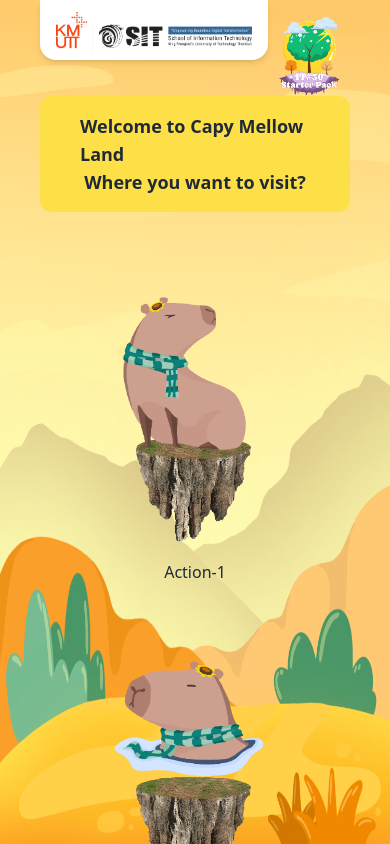
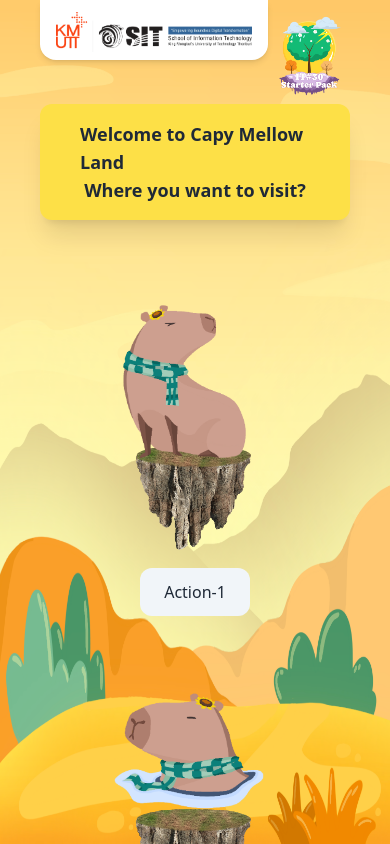
Before and after one commit to FameNu/IT30-Starter-Pack, a Vue app: page / in a window 390 px wide. Shown: the top 844 px of the page. Built offline with nearby package versions, Linux system fonts and the light colour scheme.

Commit message:
refactor: Improve responsiveness of card list and card hovering

```diff
--- a/src/components/homeComponent/Card.vue
+++ b/src/components/homeComponent/Card.vue
@@ -7,7 +7,8 @@ defineProps({
     type: String,
     default: ''
   },
-  isHovered: Boolean
+  isHovered: Boolean,
+  hovering: Boolean
 })
 
 defineEmits(['onHover', 'onLeave'])
@@ -18,17 +19,24 @@ defineEmits(['onHover', 'onLeave'])
     class="w-fit mx-auto flex flex-col items-center justify-center card-container"
     @mouseenter="$emit('onHover')"
     @mouseleave="$emit('onLeave')"
+    @touchstart="$emit('onHover')"
+    @touchend="$emit('onLeave')"
   >
     <div
       :class="[
         'relative h-fit w-fit rounded-b-full card-image-container',
-        { 'shrink-size-img': !isHovered }
+        { 'shrink-size-img': !isHovered,
+            'card-hovering': isHovered && hovering
+         }
       ]"
     >
-      <img :class="['mascot h-48 absolute top-0', position]" :src="image" :alt="name" />
+      <img :class="['mascot h-48 absolute top-0', position, {'mascot-bounce': isHovered && hovering}]" :src="image" :alt="name" />
       <img class="w-52 pt-32" :src="island" :alt="`${name}-${island}`" />
     </div>
-    <div class="w-fit select-none card-name">{{ name }}</div>
+    <div
+        class="w-fit select-none card-name py-3 px-6 bg-slate-100 rounded-xl"
+        :class="[{'card-name-hovering': isHovered && hovering}]"
+    >{{ name }}</div>
   </div>
 </template>
 
--- a/src/components/homeComponent/CardList.vue
+++ b/src/components/homeComponent/CardList.vue
@@ -8,13 +8,16 @@ defineProps<{
 }>()
 
 const hoverCardIndex = ref<number | null>(null)
+const hovering = ref<boolean>(false)
 
 const handleMouseEnter = (index: number) => {
   hoverCardIndex.value = index
+  hovering.value = true
 }
 
 const handleMouseLeave = () => {
   hoverCardIndex.value = null
+    hovering.value = false
 }
 </script>
 
@@ -30,6 +33,7 @@ const handleMouseLeave = () => {
       :isHovered="hoverCardIndex === index || hoverCardIndex === null"
       @onHover="handleMouseEnter(index)"
       @onLeave="handleMouseLeave"
+      :hovering="hovering"
     />
   </div>
 </template>
--- a/src/views/HomeView.vue
+++ b/src/views/HomeView.vue
@@ -33,7 +33,7 @@ const cardData = [
 
 <template>
   <div class="h-full flex flex-col lg:justify-center items-center gap-16">
-    <div class="bg-yellow-300 w-fit py-4 px-10 mx-auto rounded-xl flex flex-col items-center">
+    <div class="bg-yellow-300 w-fit py-4 px-10 mt-2 mx-auto rounded-xl flex flex-col items-center shadow-xl">
       <h1 class="text-header-desktop">Welcome to Capy Mellow Land</h1>
       <h2 class="text-header-desktop">Where you want to visit?</h2>
     </div>
```
